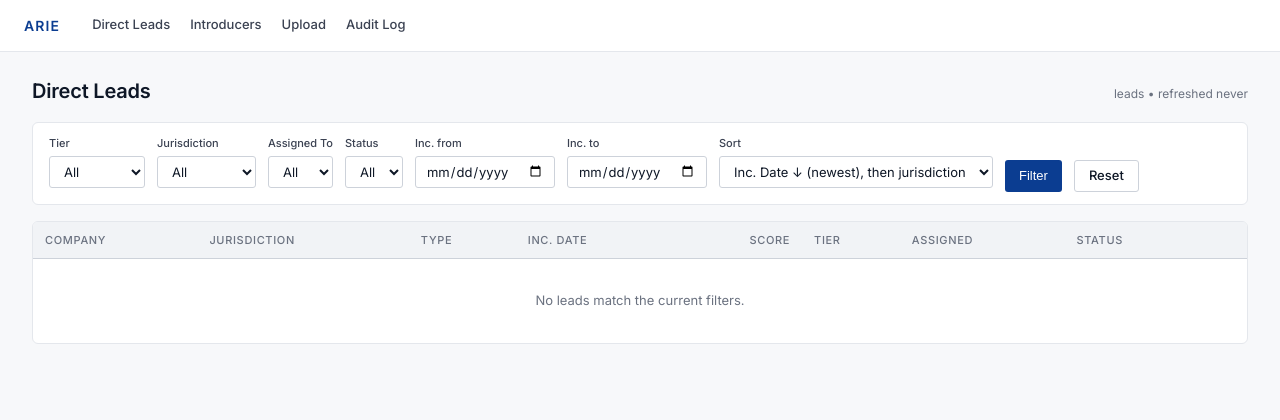
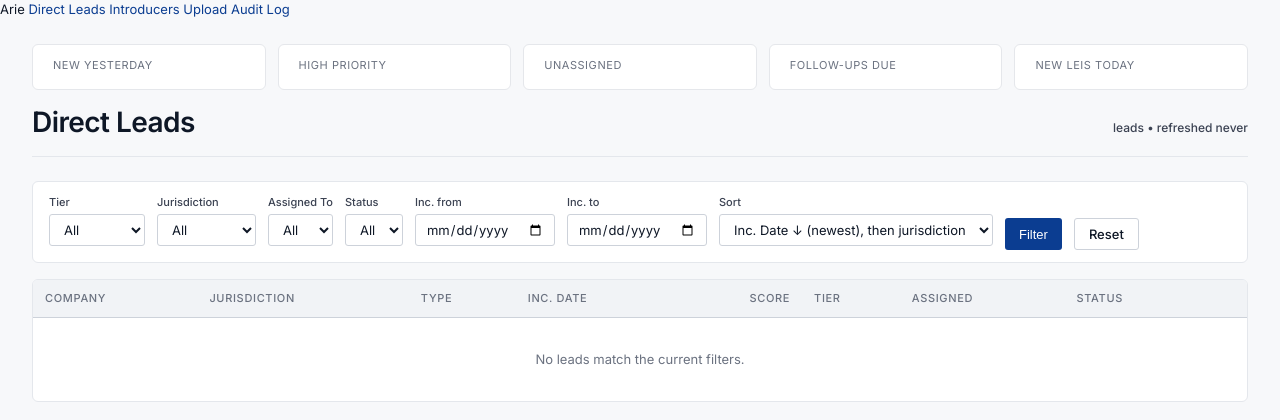
Before and after one commit to ismaelloveexcel/arie-onboarding-intelligence, a Python web app: template src/templates/queue.html in a window 1280 px wide. Shown: the top 420 px of the page. Run offline with Jinja, Linux system fonts and the light colour scheme; the template is opened without the code that fills it, so the values that code supplies are empty; some libraries are stand-ins or nearby versions.

Commit message:
feat: KPI strip on queue — new yesterday, high priority, unassigned, follow-ups, new LEIs

```diff
--- a/src/static/style.css
+++ b/src/static/style.css
@@ -89,35 +89,76 @@
 /* =========================================================================
    Top nav
    ========================================================================= */
-.nav {
+.site-header {
   background: var(--surface);
   border-bottom: 1px solid var(--line);
-  color: var(--ink-1);
-  padding: 0 var(--s-6);
+  box-shadow: 0 1px 0 rgba(15, 23, 42, 0.02), 0 1px 3px rgba(15, 23, 42, 0.04);
+  position: sticky;
+  top: 0;
+  z-index: 50;
+}
+.site-header-inner {
+  max-width: 1440px;
+  margin: 0 auto;
+  padding: 0 var(--s-8);
   display: flex;
   align-items: center;
-  gap: var(--s-5);
-  height: 52px;
+  gap: var(--s-8);
+  height: 68px;
 }
-.nav a {
-  color: var(--ink-2);
+.brand-lockup {
+  display: inline-flex;
+  align-items: center;
+  gap: var(--s-3);
+  text-decoration: none;
+  color: inherit;
+}
+.brand-lockup:hover { text-decoration: none; }
+.brand-mark {
+  font-size: 22px;
+  font-weight: 700;
+  letter-spacing: 0.14em;
+  color: var(--brand-700);
+  line-height: 1;
+}
+.brand-divider {
+  width: 1px;
+  height: 22px;
+  background: var(--line-strong);
+}
+.brand-product {
+  font-size: var(--text-sm);
+  font-weight: 500;
+  color: var(--ink-3);
+  letter-spacing: 0.01em;
+  line-height: 1;
+}
+.site-nav {
+  display: flex;
+  align-items: center;
+  gap: var(--s-6);
+  height: 100%;
+}
+.site-nav a {
+  color: var(--ink-3);
   font-weight: 500;
   font-size: var(--text-base);
-  padding: 4px 0;
-  border-bottom: 2px solid transparent;
+  height: 100%;
+  display: inline-flex;
+  align-items: center;
+  border-bottom: 3px solid transparent;
+  text-decoration: none;
+  transition: color 120ms ease, border-color 120ms ease;
 }
-.nav a:hover {
+.site-nav a:hover {
   color: var(--ink-1);
   text-decoration: none;
   border-bottom-color: var(--line-strong);
 }
-.nav .brand {
-  font-size: var(--text-md);
+.site-nav a.is-active {
+  color: var(--brand-700);
   font-weight: 600;
-  letter-spacing: 0.08em;
-  text-transform: uppercase;
-  color: var(--brand-700);
-  margin-right: var(--s-3);
+  border-bottom-color: var(--brand-700);
 }
 .nav-actor {
   margin-left: auto;
@@ -128,6 +169,7 @@
 .nav-actor-name {
   font-size: var(--text-sm);
   color: var(--ink-2);
+  font-weight: 500;
 }
 .nav-actor-select {
   font-size: var(--text-sm);
@@ -136,7 +178,7 @@
   border: 1px solid var(--line-strong);
   border-radius: var(--r-sm);
   padding: 4px 8px;
-  height: 28px;
+  height: 30px;
 }
 
 .container { max-width: 1440px; margin: 0 auto; padding: var(--s-6) var(--s-8); }
@@ -436,15 +478,23 @@
   display: flex;
   justify-content: space-between;
   align-items: baseline;
-  margin-bottom: var(--s-4);
+  gap: var(--s-4);
+  margin: var(--s-2) 0 var(--s-6);
+  padding-bottom: var(--s-4);
+  border-bottom: 1px solid var(--line);
 }
 .page-head h1 {
-  font-size: var(--text-xl);
-  font-weight: 600;
+  font-size: 28px;
+  font-weight: 700;
   color: var(--ink-1);
-  letter-spacing: -0.01em;
+  letter-spacing: -0.02em;
+  line-height: 1.2;
 }
-.page-head small { color: var(--ink-3); font-size: var(--text-sm); }
+.page-head small {
+  color: var(--ink-2);
+  font-size: var(--text-sm);
+  font-weight: 500;
+}
 
 /* =========================================================================
    Form layout grid (label | input rows)
@@ -708,3 +758,43 @@
 .audit-row-body { margin-top: 2px; font-size: var(--text-xs); color: var(--ink-2); }
 .audit-row-body .k { color: var(--ink-3); }
 .empty-note { color: var(--ink-3); font-size: var(--text-sm); }
+
+
+.kpi-strip {
+  display: flex;
+  gap: .75rem;
+  margin-bottom: 1rem;
+  flex-wrap: wrap;
+}
+.kpi-tile {
+  background: #fff;
+  border: 1px solid #e5e7eb;
+  border-radius: 6px;
+  padding: .75rem 1.25rem;
+  min-width: 120px;
+  flex: 1;
+}
+.kpi-tile--alert {
+  border-color: #fcd34d;
+  background: #fffbeb;
+}
+.kpi-label {
+  font-size: 11px;
+  text-transform: uppercase;
+  letter-spacing: .05em;
+  color: #6b7280;
+  margin-bottom: .25rem;
+}
+.kpi-value {
+  font-size: 28px;
+  font-weight: 700;
+  font-variant-numeric: tabular-nums;
+  color: #111827;
+  line-height: 1;
+}
+.kpi-value--high {
+  color: #065f46;
+}
+.kpi-value--amber {
+  color: #92400e;
+}
--- a/src/templates/queue.html
+++ b/src/templates/queue.html
@@ -1,6 +1,41 @@
 {% extends "base.html" %}
 {% block title %}Direct Leads — Arie Leads{% endblock %}
 {% block content %}
+<div class="kpi-strip">
+  <div class="kpi-tile">
+    <div class="kpi-label">New Yesterday</div>
+    <div class="kpi-value">{{ kpi.new_yesterday }}</div>
+  </div>
+  <div class="kpi-tile">
+    <div class="kpi-label">High Priority</div>
+    <div class="kpi-value kpi-value--high">
+      {{ kpi.high_priority }}
+    </div>
+  </div>
+  <div class="kpi-tile">
+    <div class="kpi-label">Unassigned</div>
+    <div class="kpi-value
+      {% if kpi.unassigned > 0 %}kpi-value--amber{% endif %}">
+      {{ kpi.unassigned }}
+    </div>
+  </div>
+  <div class="kpi-tile
+    {% if kpi.followups_due > 0 %}kpi-tile--alert{% endif %}">
+    <div class="kpi-label">Follow-ups Due</div>
+    <div class="kpi-value
+      {% if kpi.followups_due > 0 %}kpi-value--amber{% endif %}">
+      {{ kpi.followups_due }}
+    </div>
+  </div>
+  <div class="kpi-tile">
+    <div class="kpi-label">New LEIs Today</div>
+    <div class="kpi-value
+      {% if kpi.new_leis > 0 %}kpi-value--high{% endif %}">
+      {{ kpi.new_leis }}
+    </div>
+  </div>
+</div>
+
 <div class="page-head">
   <h1>Direct Leads</h1>
   <small>{{ total }} leads &bull; refreshed {{ refreshed_at or "never" }}</small>
```
Also changed, not shown: src/main.py (+44 -0 lines).
